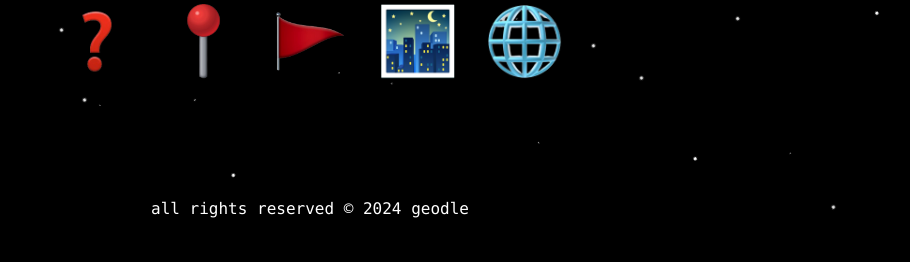
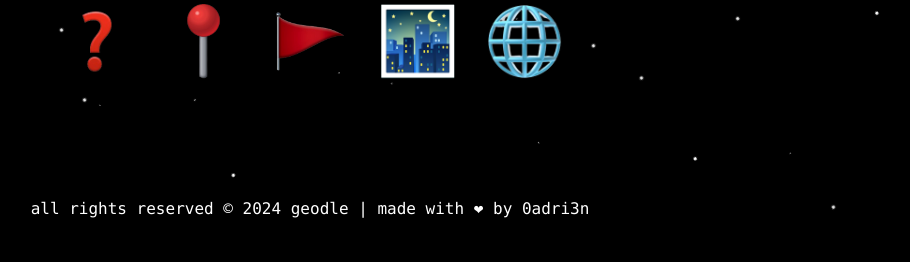
Before and after one commit to 0adri3n/geodle, a Flask app: page / in a window 1280 px wide. Shown: the part 570-832 px from the top of the page, without its empty margins (330-1240 px from the left). Run offline with Flask 2, Linux system fonts and the light colour scheme.

Commit message:
footer edit

```diff
--- a/templates/capital.html
+++ b/templates/capital.html
@@ -118,7 +118,7 @@
 <footer>
     <div class="footer-content">
         <div class="copyright">
-            <p>all rights reserved &copy; 2024 geodle</p>
+            <p>all rights reserved &copy; 2024 geodle | made with ❤ by 0adri3n</p>
         </div>
     </div>
 </footer>
--- a/templates/classic.html
+++ b/templates/classic.html
@@ -142,7 +142,7 @@
 <footer>
     <div class="footer-content">
         <div class="copyright">
-            <p>all rights reserved &copy; 2024 geodle</p>
+            <p>all rights reserved &copy; 2024 geodle | made with ❤ by 0adri3n</p>
         </div>
     </div>
 </footer>
--- a/templates/dns.html
+++ b/templates/dns.html
@@ -118,7 +118,7 @@
 <footer>
     <div class="footer-content">
         <div class="copyright">
-            <p>all rights reserved &copy; 2024 geodle</p>
+            <p>all rights reserved &copy; 2024 geodle | made with ❤ by 0adri3n</p>
         </div>
     </div>
 </footer>
--- a/templates/flag.html
+++ b/templates/flag.html
@@ -118,7 +118,7 @@
 <footer>
     <div class="footer-content">
         <div class="copyright">
-            <p>all rights reserved &copy; 2024 geodle</p>
+            <p>all rights reserved &copy; 2024 geodle | made with ❤ by 0adri3n</p>
         </div>
     </div>
 </footer>
--- a/templates/index.html
+++ b/templates/index.html
@@ -46,7 +46,7 @@
 <footer>
     <div class="footer-content">
         <div class="copyright">
-            <p>all rights reserved &copy; 2024 geodle</p>
+            <p>all rights reserved &copy; 2024 geodle | made with ❤ by 0adri3n</p>
         </div>
     </div>
 </footer>
--- a/templates/map.html
+++ b/templates/map.html
@@ -48,7 +48,7 @@
 <footer>
     <div class="footer-content">
         <div class="copyright">
-            <p>all rights reserved &copy; 2024 geodle</p>
+            <p>all rights reserved &copy; 2024 geodle | made with ❤ by 0adri3n</p>
         </div>
     </div>
 </footer>
```
